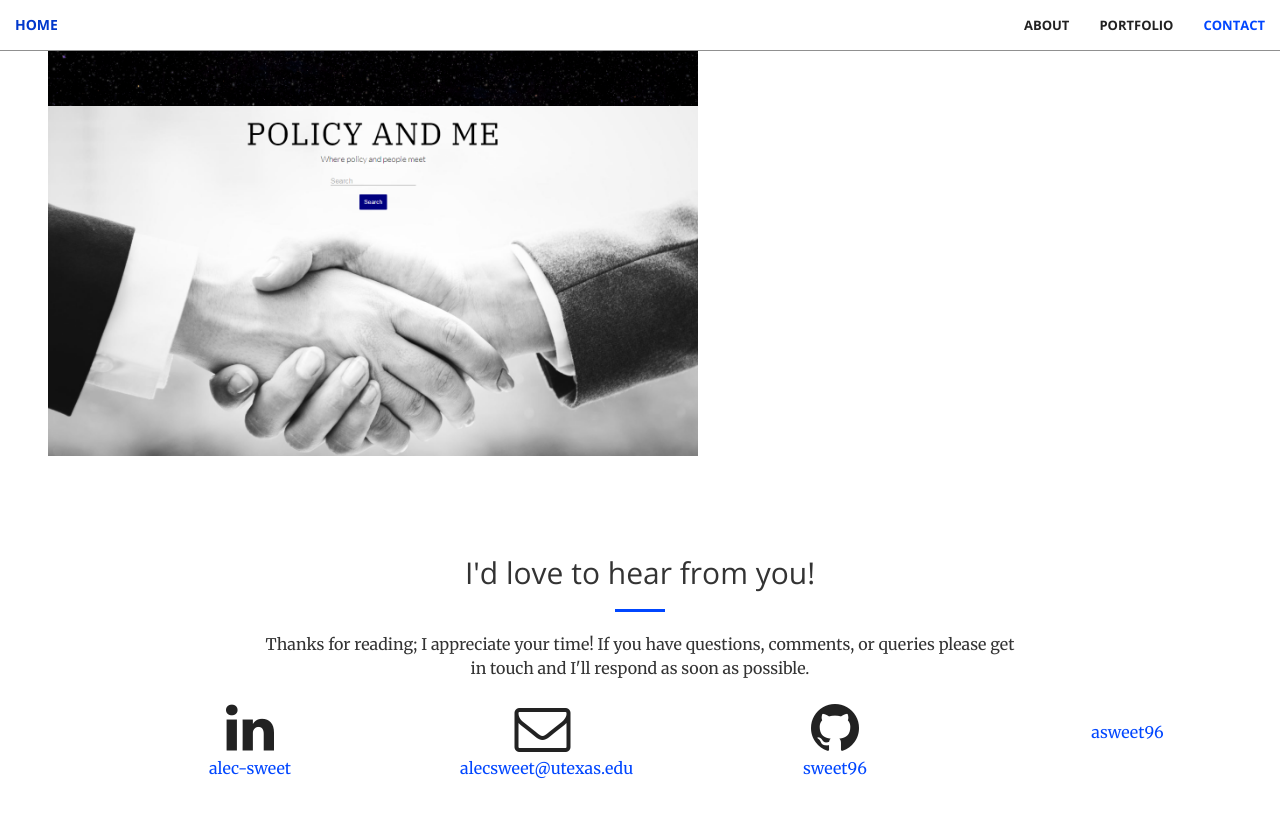
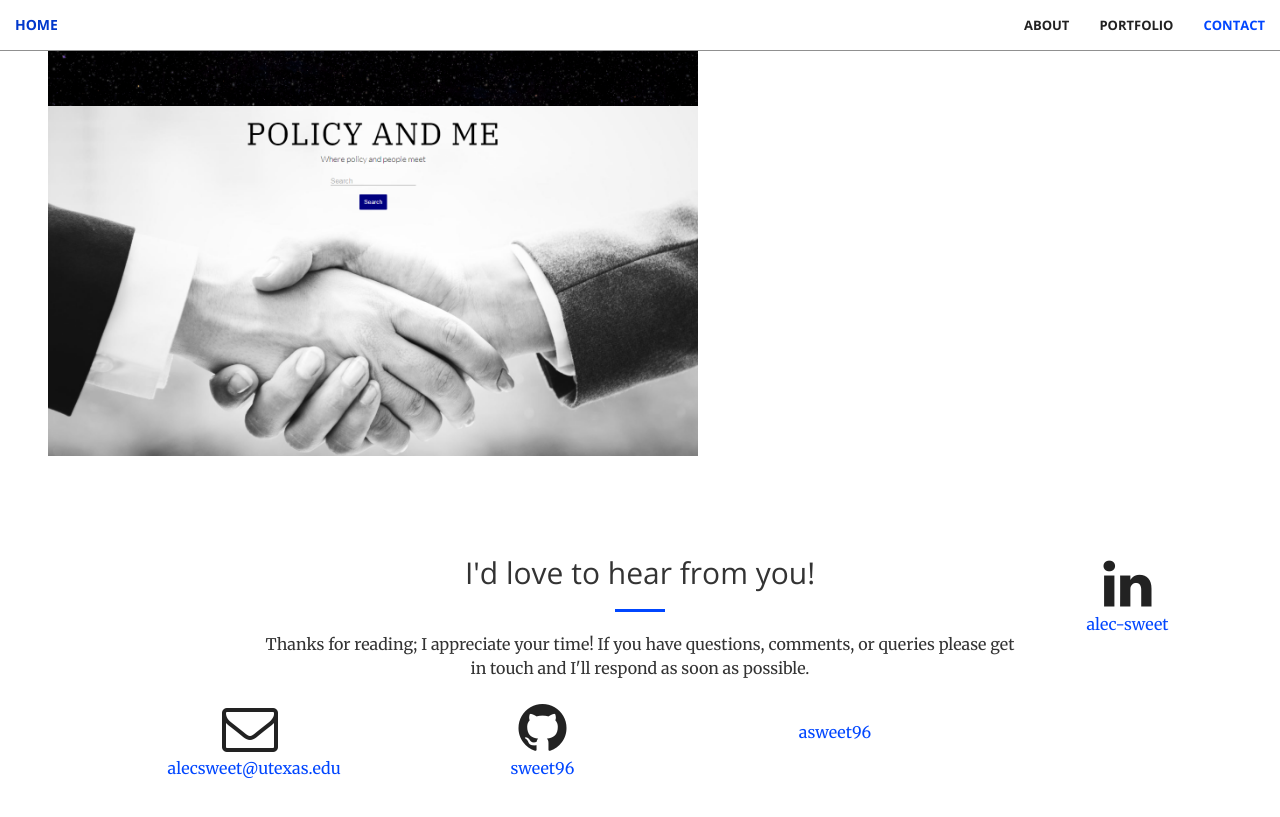
Before and after one commit to AlecSweet/AlecSweet.github.io, a Jekyll site: the page built from index.html, in a window 1280 px wide and 900 px high, scrolled down 1609 px. Shown: the top 817 px of the window. Built offline with Jekyll 4.4.1, drawn with Linux system fonts in a browser that asks for light colours.

Commit message:
Update contact.html

```diff
--- a/_includes/contact.html
+++ b/_includes/contact.html
@@ -6,7 +6,7 @@
                 <hr class="primary">
                 <p>Thanks for reading; I appreciate your time! If you have questions, comments, or queries please get in touch and I'll respond as soon as possible.</p>
             </div>
-            <div class="col-lg-2 col-lg-offset-1 text-center">
+            <div class="col-lg-2 col-lg-offset-0 text-center">
                 <a href="https://www.linkedin.com/in/{{ site.twitter_username }}">
                     <i class="fa fa-linkedin fa-3x wow bounceIn" data-wow-delay=".1s"></i>
                     <p>{{ site.twitter_username }}</p>
```
